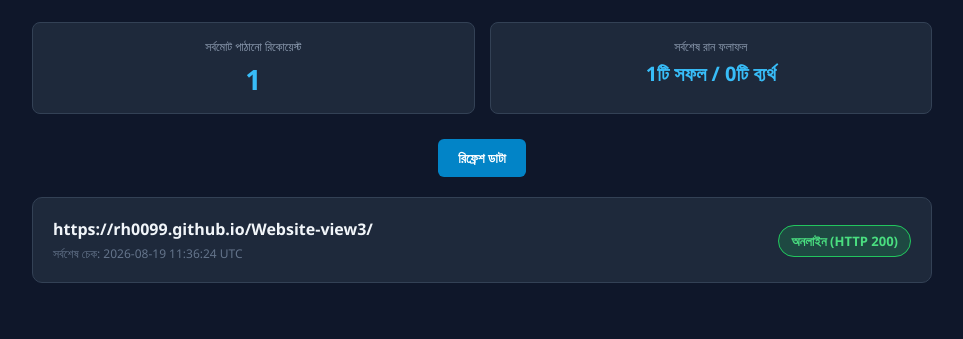
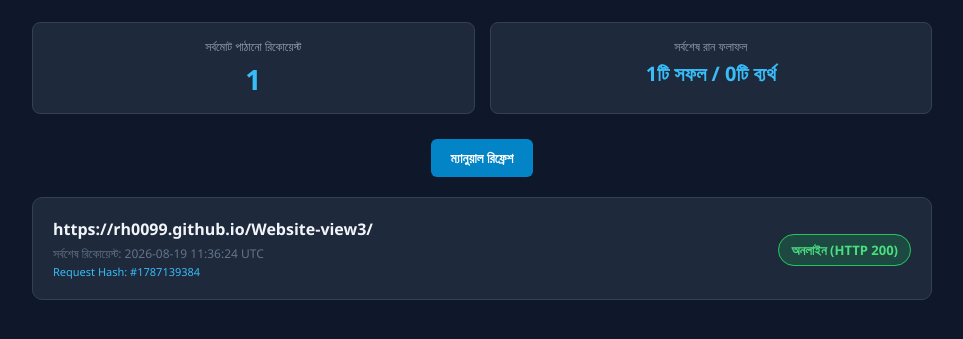
Before and after one commit to RH0099/Website_request_send, a plain HTML site: page index.html in a window 1280 px wide. Shown: the part 83-422 px from the top of the page, without its empty margins (158-1121 px from the left). Drawn offline with Linux system fonts and the light colour scheme.

Commit message:
Refine loading message and button label
Updated loading message and button text for clarity. Adjusted styles for better visibility.

Signed-off-by: R,H <162550688+RH0099@users.noreply.github.com>

```diff
--- a/index.html
+++ b/index.html
@@ -12,7 +12,6 @@
         header h1 { font-size: 24px; color: #38bdf8; margin-bottom: 8px; }
         header p { font-size: 14px; color: #94a3b8; }
 
-        /* Stats Grid */
         .stats-grid { display: grid; grid-template-columns: repeat(auto-fit, minmax(200px, 1fr)); gap: 15px; margin-bottom: 25px; }
         .stat-card { background: #1e293b; padding: 15px; border-radius: 8px; border: 1px solid #334155; text-align: center; }
         .stat-number { font-size: 28px; font-weight: bold; color: #38bdf8; margin-top: 5px; }
@@ -21,6 +20,7 @@
         .card { background: #1e293b; border-radius: 10px; padding: 20px; margin-bottom: 15px; border: 1px solid #334155; display: flex; justify-content: space-between; align-items: center; flex-wrap: wrap; gap: 15px; }
         .url-text { font-weight: bold; font-size: 16px; color: #f1f5f9; word-break: break-all; }
         .time-text { font-size: 12px; color: #64748b; margin-top: 5px; }
+        .req-id { font-size: 11px; color: #38bdf8; margin-top: 2px; }
 
         .badge { padding: 6px 12px; border-radius: 20px; font-weight: bold; font-size: 13px; }
         .badge-success { background: rgba(34, 197, 94, 0.2); color: #4ade80; border: 1px solid #22c55e; }
@@ -28,7 +28,7 @@
 
         .refresh-btn { display: block; margin: 0 auto 20px auto; background: #0284c7; color: white; border: none; padding: 10px 20px; border-radius: 6px; cursor: pointer; font-weight: bold; }
         .refresh-btn:hover { background: #0369a1; }
-        #loading { text-align: center; color: #38bdf8; font-size: 18px; margin-top: 50px; }
+        #loading { text-align: center; color: #38bdf8; font-size: 16px; margin-top: 20px; }
     </style>
 </head>
 <body>
@@ -39,7 +39,6 @@
         <p>GitHub Actions অটোমেশন ট্র্যাকার</p>
     </header>
 
-    <!-- Stats Section -->
     <div class="stats-grid">
         <div class="stat-card">
             <div class="stat-label">সর্বমোট পাঠানো রিকোয়েস্ট</div>
@@ -51,9 +50,9 @@
         </div>
     </div>
 
-    <button class="refresh-btn" onclick="fetchStatus()">রিফ্রেশ ডাটা</button>
+    <button class="refresh-btn" onclick="fetchStatus()">ম্যানুয়াল রিফ্রেশ</button>
 
-    <div id="loading">ডাটা লোড হচ্ছে...</div>
+    <div id="loading">ডাটা ফেচ করা হচ্ছে...</div>
     <div id="statusList"></div>
 </div>
 
@@ -62,24 +61,24 @@
         const loading = document.getElementById('loading');
         const statusList = document.getElementById('statusList');
 
-        loading.style.display = 'block';
-        statusList.innerHTML = '';
+        try {
+            // নো-ক্যাশ নিশ্চিত করতে ইউনিক টাইমস্ট্যাম্প যুক্ত
+            const response = await fetch('status.json?nocache=' + Date.now(), {
+                cache: 'no-store'
+            });
 
-        try {
-            const response = await fetch('status.json?t=' + new Date().getTime());
             if (!response.ok) throw new Error("status.json পাওয়া যায়নি");
 
             const data = await response.json();
             loading.style.display = 'none';
 
-            // Stats Update
             if(data.summary) {
                 document.getElementById('totalRequests').innerText = data.summary.total_requests || 0;
                 document.getElementById('lastStatus').innerText = `${data.summary.last_batch_success}টি সফল / ${data.summary.last_batch_failed}টি ব্যর্থ`;
             }
 
-            // Sites List Render
-            const sites = data.sites || data;
+            statusList.innerHTML = '';
+            const sites = data.sites || [];
             sites.forEach(item => {
                 const card = document.createElement('div');
                 card.className = 'card';
@@ -91,7 +90,8 @@
                 card.innerHTML = `
                     <div>
                         <div class="url-text">${item.url}</div>
-                        <div class="time-text">সর্বশেষ চেক: ${item.last_check}</div>
+                        <div class="time-text">সর্বশেষ রিকোয়েস্ট: ${item.last_check}</div>
+                        <div class="req-id">Request Hash: #${item.req_id || 'N/A'}</div>
                     </div>
                     <div>
                         <span class="badge ${badgeClass}">${statusMsg}</span>
@@ -100,11 +100,13 @@
                 statusList.appendChild(card);
             });
         } catch (error) {
-            loading.innerText = 'ডাটা লোড হতে ব্যর্থ হয়েছে। Actions অপশন থেকে ম্যানুয়ালি একবার Workflow রান করুন।';
-            loading.style.color = '#ef4444';
+            loading.innerText = 'নতুন ডাটা খোঁজা হচ্ছে...';
+            loading.style.color = '#38bdf8';
         }
     }
 
+    // প্রতি ৫ সেকেন্ড পর পর পেজ নতুন ডাটা চেক করবে
+    setInterval(fetchStatus, 5000);
     window.onload = fetchStatus;
 </script>
 
```
